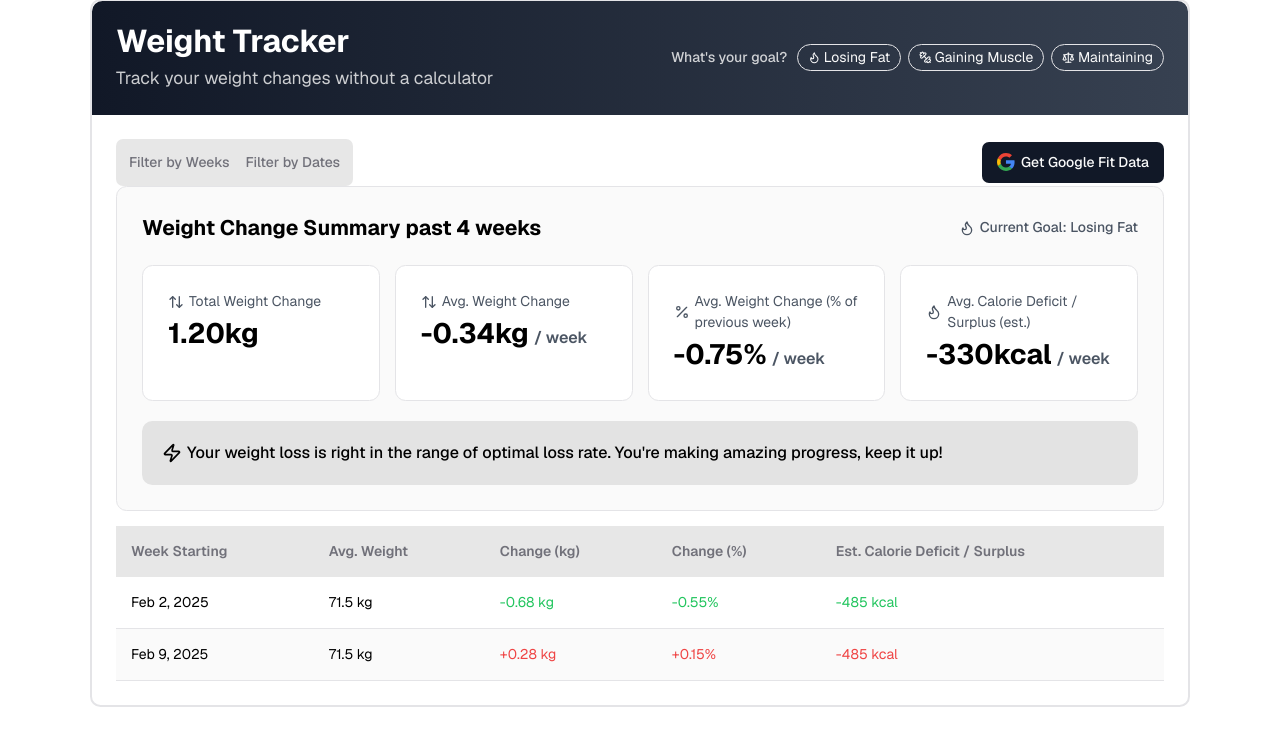
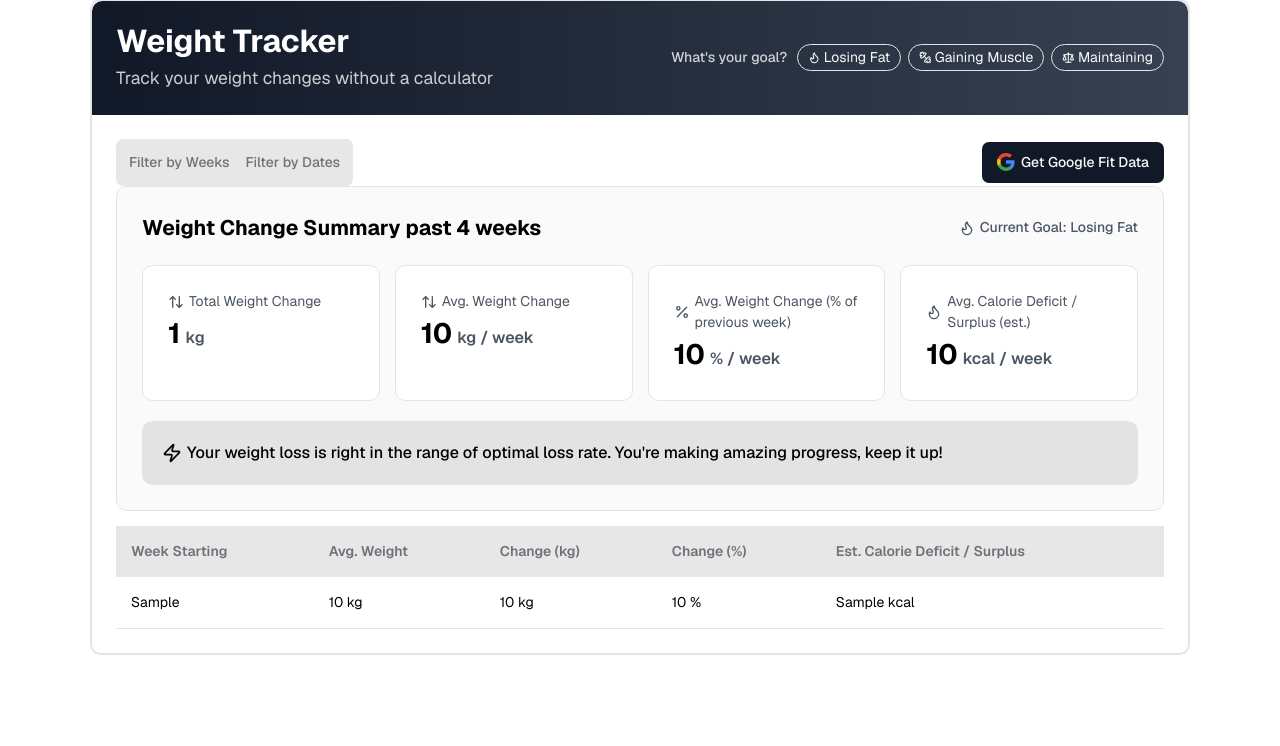
Before and after one commit to justaszie/weight-tracker, a Flask app: template app/templates/tracker.html in a window 1280 px wide. Shown: the part 41-787 px from the top of the page. Run offline with Flask 3, Linux system fonts and the light colour scheme; the template is opened without the code that fills it: most values are stand-ins (such as "Sample title", 1, 10 or a date in 2020).

Commit message:
Updated template to use backend data  - Also moved the units in the cards to subtitle

```diff
--- a/app/app.py
+++ b/app/app.py
@@ -10,6 +10,7 @@ from flask import (
     request,
     flash
 )
+import json
 
 app = Flask(__name__)
 app.secret_key = secrets.token_hex(32)
@@ -25,7 +26,9 @@ def tracker():
     # TODO: Validate filter params. If not within available options, use default values.
     goal = request.args.get('goal', 'lose')
     filter = request.args.get('filter', 'weeks')
-    return render_template('tracker.html', goal=goal, filter=filter)
+    with open('data/sample_entries.json') as data_file:
+        data = json.load(data_file);
+    return render_template('tracker.html', goal=goal, filter=filter, data=data);
 
 if __name__ == '__main__':
     app.run(debug=True, port=5040)
--- a/app/templates/tracker.html
+++ b/app/templates/tracker.html
@@ -153,6 +153,7 @@
                 </form>
                 {% endif %}
 
+                {% if data %}
                 <!-- SUMMARY SECTION -->
                 <section class="summary">
                     <div class="summary__header spaced-out">
@@ -185,7 +186,8 @@
                                 <span>Total Weight Change</span>
                             </p>
                             <div class="summary-card__value-group">
-                                <h3 class="summary-card__value">1.20kg</h3>
+                                <h3 class="summary-card__value">{{ data.summary.total_change }}</h3>
+                                <span class="summary-card__subtitle">kg</span>
                             </div>
 
                         </li>
@@ -202,8 +204,8 @@
                                 <span>Avg. Weight Change</span>
                             </p>
                             <div class="summary-card__value-group">
-                                <h3 class="summary-card__value">-0.34kg</h3>
-                                <span class="summary-card__subtitle">/ week</span>
+                                <h3 class="summary-card__value">{{ data.summary.avg_change }}</h3>
+                                <span class="summary-card__subtitle">kg / week</span>
                             </div>
                         </li>
                         <li class="summary-card">
@@ -213,8 +215,8 @@
 
                             </p>
                             <div class="summary-card__value-group">
-                                <h3 class="summary-card__value">-0.75%</h3>
-                                <span class="summary-card__subtitle">/ week</span>
+                                <h3 class="summary-card__value">{{ data.summary.avg_change_prc }}</h3>
+                                <span class="summary-card__subtitle">% / week</span>
                             </div>
 
                         </li>
@@ -226,8 +228,8 @@
                                 <span>Avg. Calorie Deficit / Surplus (est.) </span>
                             </p>
                             <div class="summary-card__value-group">
-                                <h3 class="summary-card__value">-330kcal</h3>
-                                <span class="summary-card__subtitle">/ week</span>
+                                <h3 class="summary-card__value">{{ data.summary.avg_net_calories }}</h3>
+                                <span class="summary-card__subtitle">kcal / week</span>
                             </div>
                         </li>
                     </ul>
@@ -246,6 +248,7 @@
                             progress, keep it up!</span>
                     </p>
                 </section>
+                <!-- DATA TABLE SECTION -->
                 <section>
                     <table class="data-table">
                         <tr class="data-table__header">
@@ -255,22 +258,21 @@
                             <th class="data-table__cell">Change (%)</th>
                             <th class="data-table__cell">Est. Calorie Deficit / Surplus</th>
                         </tr>
+                        {% for row in data.entries %}
                         <tr class="data-table__row">
-                            <td class="data-table__cell">Feb 2, 2025</td>
-                            <td class="data-table__cell">71.5 kg</td>
-                            <td class="data-table__cell data-table__cell--positive">-0.68 kg</td>
-                            <td class="data-table__cell data-table__cell--positive">-0.55%</td>
-                            <td class="data-table__cell data-table__cell--positive">-485 kcal</td>
+                            <td class="data-table__cell">{{ row.week_start }}</td>
+                            <td class="data-table__cell">{{ row.avg_weight }} kg</td>
+                            <td class="data-table__cell {% if row.result == 'positive' %} data-table__cell--positive {% elif row.result == 'negative' %} data-table__cell--negative {% endif %}">{{ row.weight_change}} kg</td>
+                            <td class="data-table__cell {% if row.result == 'positive' %} data-table__cell--positive {% elif row.result == 'negative' %} data-table__cell--negative {% endif %}">{{ row.weight_change_prc }} %</td>
+                            <td class="data-table__cell {% if row.result == 'positive' %} data-table__cell--positive {% elif row.result == 'negative' %} data-table__cell--negative {% endif %}">{{ row.net_calories }} kcal</td>
                         </tr>
-                        <tr class="data-table__row">
-                            <td class="data-table__cell">Feb 9, 2025</td>
-                            <td class="data-table__cell">71.5 kg</td>
-                            <td class="data-table__cell data-table__cell--negative">+0.28 kg</td>
-                            <td class="data-table__cell data-table__cell--negative">+0.15%</td>
-                            <td class="data-table__cell data-table__cell--negative">-485 kcal</td>
-                        </tr>
+                        {% endfor %}
                     </table>
                 </section>
+
+                {% else %}
+                <!-- TODO: some message saying there's no data -->
+                {% endif %}
                 <!-- End of main contend that has padding  -->
             </div>
 
```
